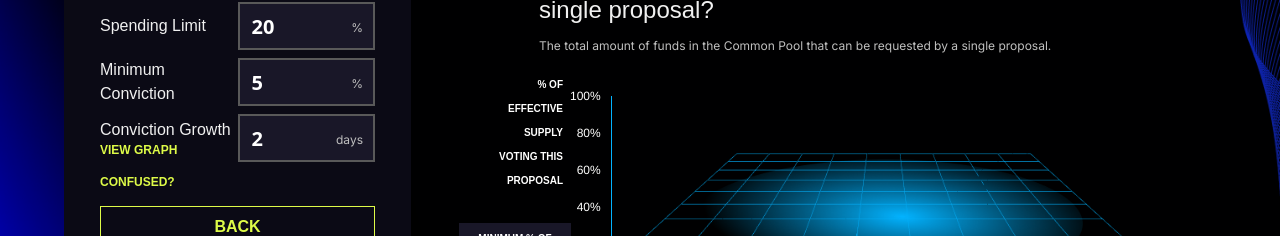
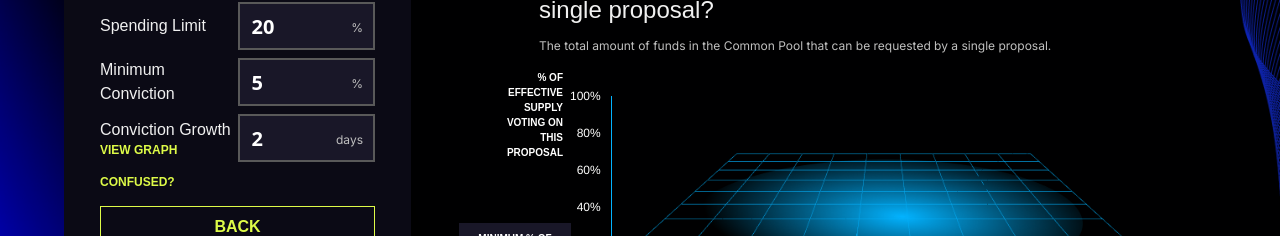
Before and after one commit to CommonsBuild/commons-config-frontend, a Next.js app: page /config/4 in a window 1280 px wide. Shown: the part 210-446 px from the top of the page. Built offline with nearby package versions, Linux system fonts and the light colour scheme; no server answers; a web font is replaced by a local one.

Commit message:
add tooltip for effective supply

```diff
--- a/src/components/ConvictionThresholdChart.tsx
+++ b/src/components/ConvictionThresholdChart.tsx
@@ -1,6 +1,8 @@
 import React from 'react';
 import Image from 'next/image';
 import { Line } from 'react-chartjs-2';
+import Tooltip from './Tooltip';
+import useHover from '../hooks/useHover';
 
 interface ConvictionThresholdProps {
   requestedPercentage: number[];
@@ -12,18 +14,18 @@ const options = {
   aspectRatio: 2.75,
   plugins: {
     legend: {
-      display: false,
+      display: false
     },
     tooltip: {
-      enabled: false,
-    },
+      enabled: false
+    }
   },
   scales: {
     xAxes: {
       type: 'linear',
       grid: {
         display: false,
-        borderColor: '#03B3FF',
+        borderColor: '#03B3FF'
       },
       ticks: {
         color: '#FFFFFF',
@@ -31,16 +33,16 @@ const options = {
         maxTicksLimit: 8,
         callback(value) {
           return `${value}%`;
-        },
+        }
       },
-      beginAtZero: true,
+      beginAtZero: true
     },
     yAxes: {
       suggestedMin: 0,
       max: 100,
       grid: {
         display: false,
-        borderColor: '#03B3FF',
+        borderColor: '#03B3FF'
       },
       ticks: {
         color: '#FFFFFF',
@@ -48,18 +50,19 @@ const options = {
         stepSize: 20,
         callback(value) {
           return `${value}%`;
-        },
+        }
       },
       beginAtZero: true,
-      position: 'left',
-    },
-  },
+      position: 'left'
+    }
+  }
 };
 
 function ConvictionThresholdChart({
   requestedPercentage,
-  thresholdPercentage,
+  thresholdPercentage
 }: ConvictionThresholdProps) {
+  const [questionRef, questionIsHovered] = useHover<HTMLDivElement>();
   const data = {
     labels: requestedPercentage,
     datasets: [
@@ -71,16 +74,24 @@ function ConvictionThresholdChart({
         pointBackgroundColor: '#DEFB48',
         pointHoverRadius: 0,
         pointRadius: 0,
-        pointStyle: 'rect',
-      },
-    ],
+        pointStyle: 'rect'
+      }
+    ]
   };
   return (
     <>
       <div className="w-20 h-0 text-right relative -top-2 -left-14">
-        <span className="font-bj font-bold text-xxs text-neon-light uppercase">
-          % of <b>effective supply</b> voting this proposal
-        </span>
+        <Tooltip
+          isHovered={questionIsHovered}
+          text="Effective Supply is the amount of tokens currently voting on all proposals in Conviction Voting. This percentage is the relative amount of TEC tokens staked on this proposal."
+        >
+          <span
+            ref={questionRef}
+            className="font-bj font-bold text-xxs text-neon-light uppercase"
+          >
+            % of <b>effective supply</b> voting on this proposal
+          </span>
+        </Tooltip>
       </div>
       <div className="flex justify-center py-2">
         <div className="w-11/12">
```
